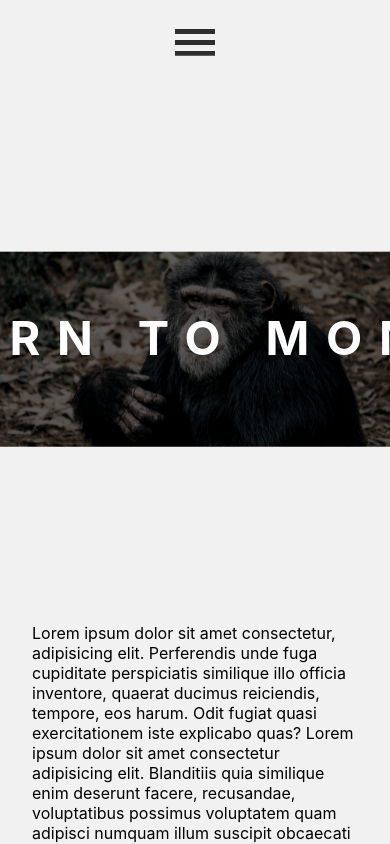
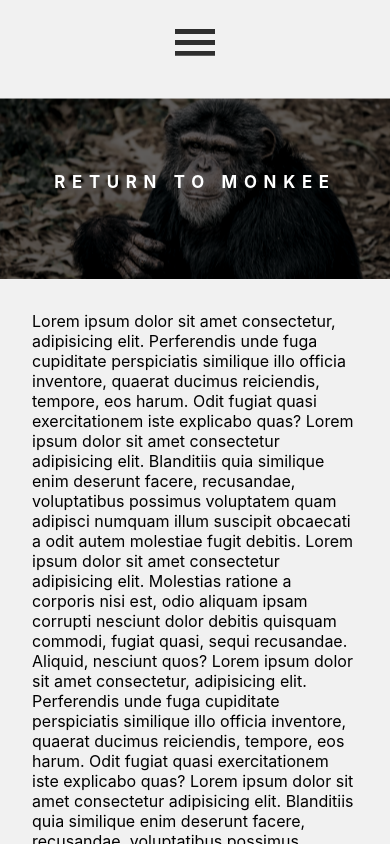
Before and after one commit to Micharzu/KRz-page, a React (Create React App) app: page / in a window 390 px wide. Shown: the top 844 px of the page. Built offline with nearby package versions, Linux system fonts and the light colour scheme; a web font is replaced by a local one.

Commit message:
add responsiveness to hero img headline

```diff
--- a/src/components/Home/home-styles/Home.css
+++ b/src/components/Home/home-styles/Home.css
@@ -12,7 +12,7 @@
   -webkit-box-align: center;
       -ms-flex-align: center;
           align-items: center;
-  height: 60vh;
+  max-height: 60vh;
   width: 100%;
   overflow: hidden;
 }
@@ -67,4 +67,25 @@
 .home .img-container .hero-image .headline .gap {
   width: 35%;
 }
+
+@media only screen and (max-width: 950px) {
+  .home .img-container .hero-image .headline {
+    font-size: 1rem;
+    letter-spacing: 0.7rem;
+  }
+}
+
+@media only screen and (max-width: 600px) {
+  .home .img-container .hero-image .headline {
+    font-size: 0.7rem;
+    letter-spacing: 0.5rem;
+  }
+}
+
+@media only screen and (max-width: 400px) {
+  .home .img-container .hero-image .headline {
+    font-size: 0.5rem;
+    letter-spacing: 0.4rem;
+  }
+}
 /*# sourceMappingURL=Home.css.map */
--- a/src/components/Home/home-styles/Home.scss
+++ b/src/components/Home/home-styles/Home.scss
@@ -6,7 +6,8 @@
     display: flex;
     justify-content: center;
     align-items: center;
-    height: 60vh;
+    // height: 60vh;
+    max-height: 60vh;
     width: 100%;
     overflow: hidden;
     .hero-image {
@@ -15,7 +16,6 @@
       justify-content: center;
       align-items: center;
       width: 90%;
-      // width: 100%;
       overflow: hidden;
       height: 0%;
       img {
@@ -45,3 +45,24 @@
     }
   }
 }
+
+@media only screen and (max-width: 950px) {
+  .home .img-container .hero-image .headline {
+    font-size: 1rem;
+    letter-spacing: 0.7rem;
+  }
+}
+
+@media only screen and (max-width: 600px) {
+  .home .img-container .hero-image .headline {
+    font-size: 0.7rem;
+    letter-spacing: 0.5rem;
+  }
+}
+
+@media only screen and (max-width: 400px) {
+  .home .img-container .hero-image .headline {
+    font-size: 0.5rem;
+    letter-spacing: 0.4rem;
+  }
+}
```
Also changed, not shown: 1 other file (tests, documents, lock files or other folders).
